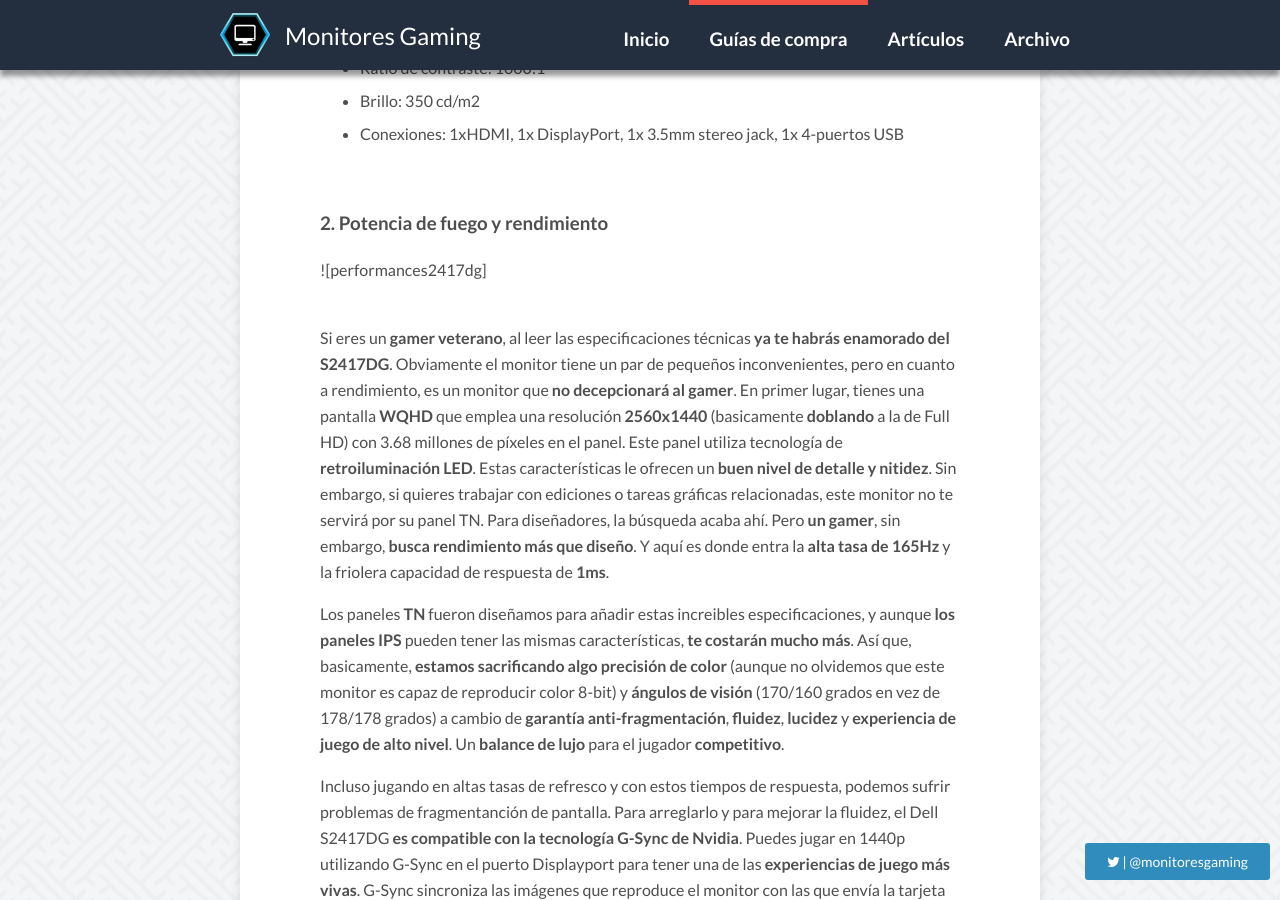
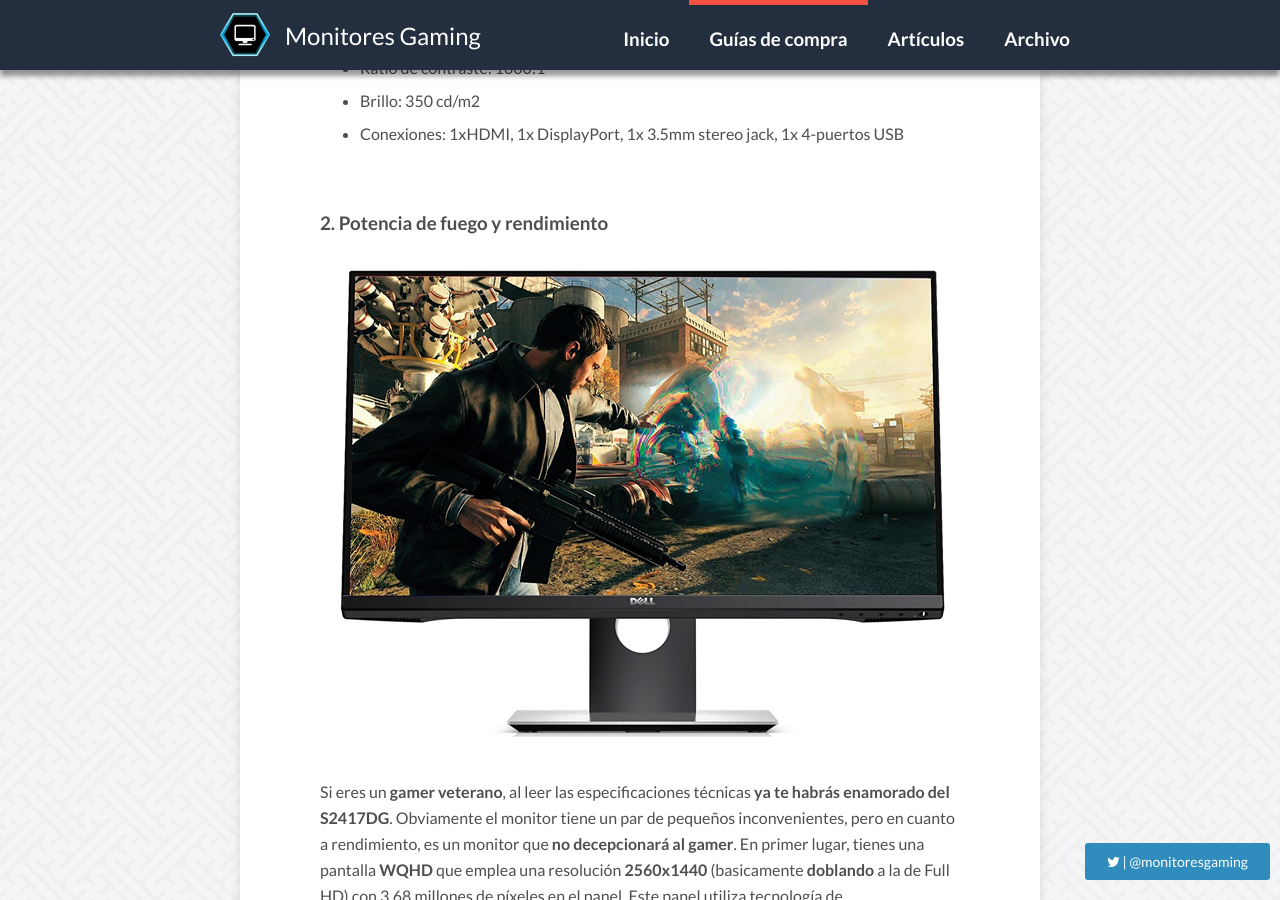
Before and after one commit to Losazul/losazul.github.io, a Jekyll site: the page built from _posts/2017-09-13-rewiew-S2417DG.md, in a window 1280 px wide and 900 px high, scrolled down 1577 px. Built offline with Jekyll 4.4.1, drawn with Linux system fonts in a browser that asks for light colours; nearby versions of some CDN libraries; comment, search, counter and statistics services are not loaded.

Commit message:
arreglo imagen OTRA VEZ

```diff
--- a/_posts/2017-09-13-rewiew-S2417DG.md
+++ b/_posts/2017-09-13-rewiew-S2417DG.md
@@ -74,7 +74,7 @@
 [intro-s2417dg]: /images/pictures/intro-s2417dg.jpg
 {:.text-center}
 
-[performance-S2417DG]: /images/pictures/performances2417dg.jpg
+[performances2417dg]: /images/pictures/performances2417dg.jpg
 {:.text-center}
 
 [fps-s2417dg]: /images/pictures/fps-s2417dg.jpg
```
Also changed, not shown: 2 other files.
